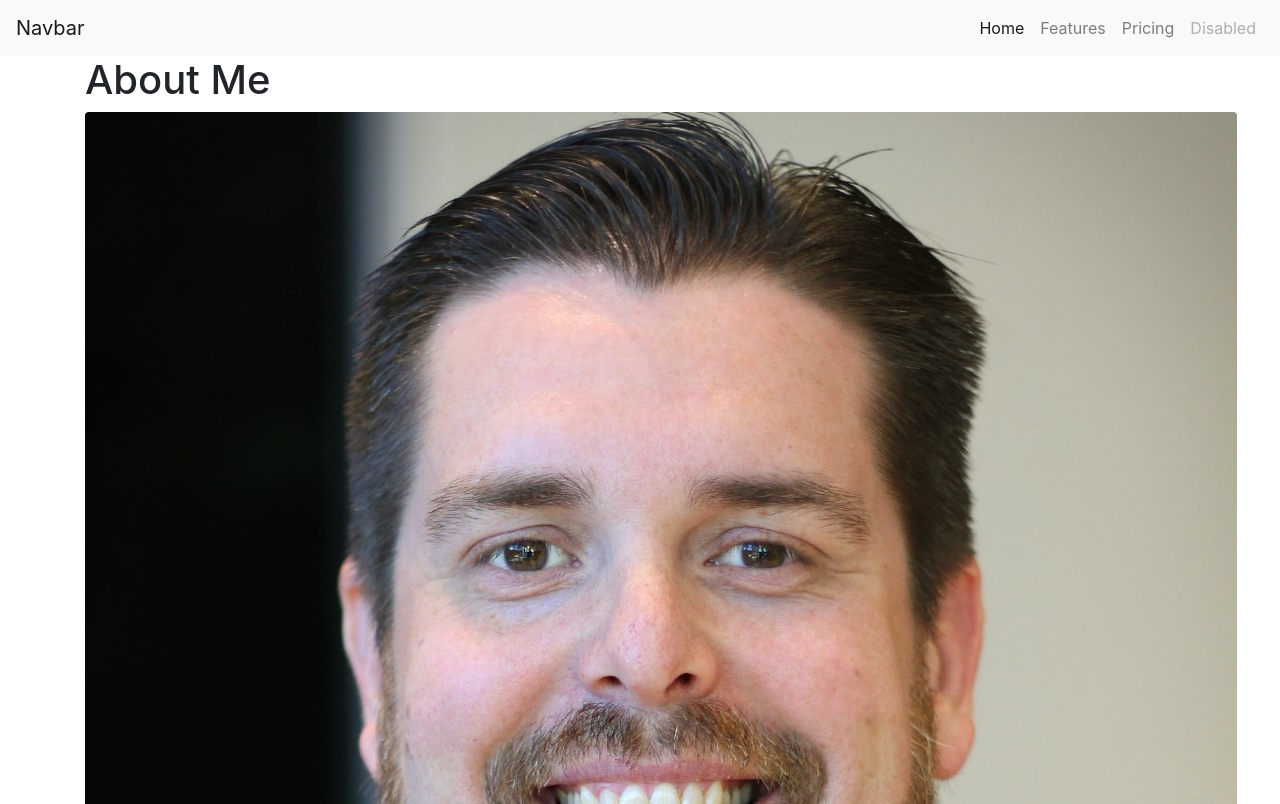
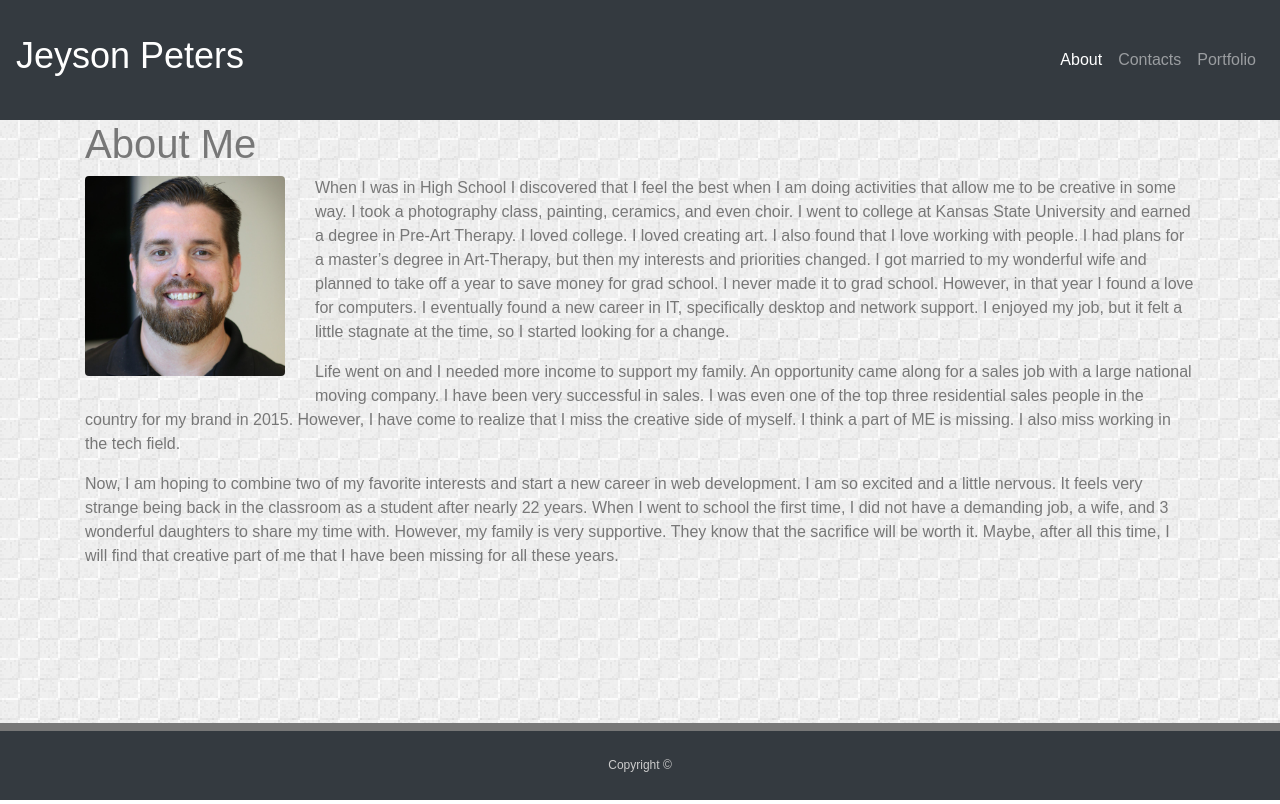
Before and after one commit to jeysonp/Bootstrap, a plain HTML site: page index.html in a window 1280 px wide. Shown: the top 804 px of the page. Drawn offline with nearby package versions, Linux system fonts and the light colour scheme.

Commit message:
Initial style of index

```diff
--- a/assets/style.css
+++ b/assets/style.css
@@ -0,0 +1,37 @@
+body {
+    background-image: url("../assets/images/light_checkered_tiles_@2X.png");
+    font-family: Arial, Helvetica, sans-serif;
+    color: #777;
+}
+
+.container img {
+    height: 200px;
+    width: 200px;
+    margin-right: 30px;
+    margin-bottom: 25px;
+}
+
+.bg-dark {
+    background-color: #4aaaa5;
+}
+
+.navbar-brand {
+    display: inline-block;
+    padding-top: 1.3125rem;
+    padding-bottom: 1.3125rem;
+    font-size: 2.25rem;
+}
+footer {
+    background: #343a40;
+    margin-top: 5%;
+    padding: 2%;
+    border-top: 8px solid;
+    border-color: #777777;
+    color: #ccc;
+    text-align: center;
+    font-size: 12px;
+}
+
+h1 {
+
+}
--- a/index.html
+++ b/index.html
@@ -6,27 +6,24 @@
   <meta http-equiv="X-UA-Compatible" content="ie=edge">
   <link rel="stylesheet" href="https://stackpath.bootstrapcdn.com/bootstrap/4.1.3/css/bootstrap.min.css" integrity="sha384-MCw98/SFnGE8fJT3GXwEOngsV7Zt27NXFoaoApmYm81iuXoPkFOJwJ8ERdknLPMO" crossorigin="anonymous">
   <link rel="stylesheet" href="assets/style.css">
-  <title>Document</title>
+  <title>Jeyson's Portfolio</title>
 </head>
 
-<nav class="navbar navbar-expand-lg navbar-light bg-light">
-  <a class="navbar-brand" href="#">Navbar</a>
+<nav class="navbar navbar-expand-lg navbar-dark bg-dark">
+  <h1 class="navbar-brand">Jeyson Peters</h1>
   <button class="navbar-toggler" type="button" data-toggle="collapse" data-target="#navbarNav" aria-controls="navbarNav" aria-expanded="false" aria-label="Toggle navigation">
     <span class="navbar-toggler-icon"></span>
   </button>
   <div class="collapse navbar-collapse" id="navbarNav">
     <ul class="ml-auto navbar-nav">
       <li class="nav-item active">
-        <a class="nav-link" href="#">Home <span class="sr-only">(current)</span></a>
+        <a class="nav-link" href="index.html">About <span class="sr-only">(current)</span></a>
       </li>
       <li class="nav-item">
-        <a class="nav-link" href="#">Features</a>
+        <a class="nav-link" href="contact.html">Contacts</a>
       </li>
       <li class="nav-item">
-        <a class="nav-link" href="#">Pricing</a>
-      </li>
-      <li class="nav-item">
-        <a class="nav-link disabled" href="#">Disabled</a>
+        <a class="nav-link" href="portfolio.html">Portfolio</a>
       </li>
     </ul>
   </div>
@@ -36,9 +33,22 @@
     <div class="container">
         <h1>About Me</h1>
         <img src="assets/images/jeyson_bio_pic.jpg" class="rounded float-left" alt="Picture of me">
-          <p>Lorem ipsum dolor sit, amet consectetur adipisicing elit. Totam, voluptatum officia. Illo incidunt placeat fugit. Vero accusamus quisquam cum quibusdam dolores, sit recusandae iure consequuntur dignissimos fugiat nam accusantium ipsum.</p>
+        <p>When I was in High School I discovered that I feel the best when I am doing activities that allow me to be creative in some way. I took a photography class, painting, ceramics, and even choir. I went to college at Kansas State University and earned a degree in Pre-Art Therapy. I loved college. I loved creating art. I also found that I love working with people. I had plans for a master’s degree in Art-Therapy, but then my interests and priorities changed. I got married to my wonderful wife and planned to take off a year to save money for grad school. I never made it to grad school. However, in that year I found a love for computers. I eventually found a new career in IT, specifically desktop and network support. I enjoyed my job, but it felt a little stagnate at the time, so I started looking for a change.
+        </p>
+        <p>
+        Life went on and I needed more income to support my family. An opportunity came along for a sales job with a large national moving company. I have been very successful in sales. I was even one of the top three residential sales people in the country for my brand in 2015. However, I have come to realize that I miss the creative side of myself. I think a part of ME is missing. I also miss working in the tech field.
+        </p>
+        <p>Now, I am hoping to combine two of my favorite interests and start a new career in web development. I am so excited and a little nervous. It feels very strange being back in the classroom as a student after nearly 22 years. When I went to school the first time, I did not have a demanding job, a wife, and 3 wonderful daughters to share my time with. However, my family is very supportive. They know that the sacrifice will be worth it. Maybe, after all this time, I will find that creative part of me that I have been missing for all these years.
+        </p>
       </div>
-
 </body>
 
+  <footer class="fixed-bottom">
+    <div class="container">
+      <span>Copyright &copy;</span>
+    </div>
+  </footer>
+
+</div>
+
 </html>
```
